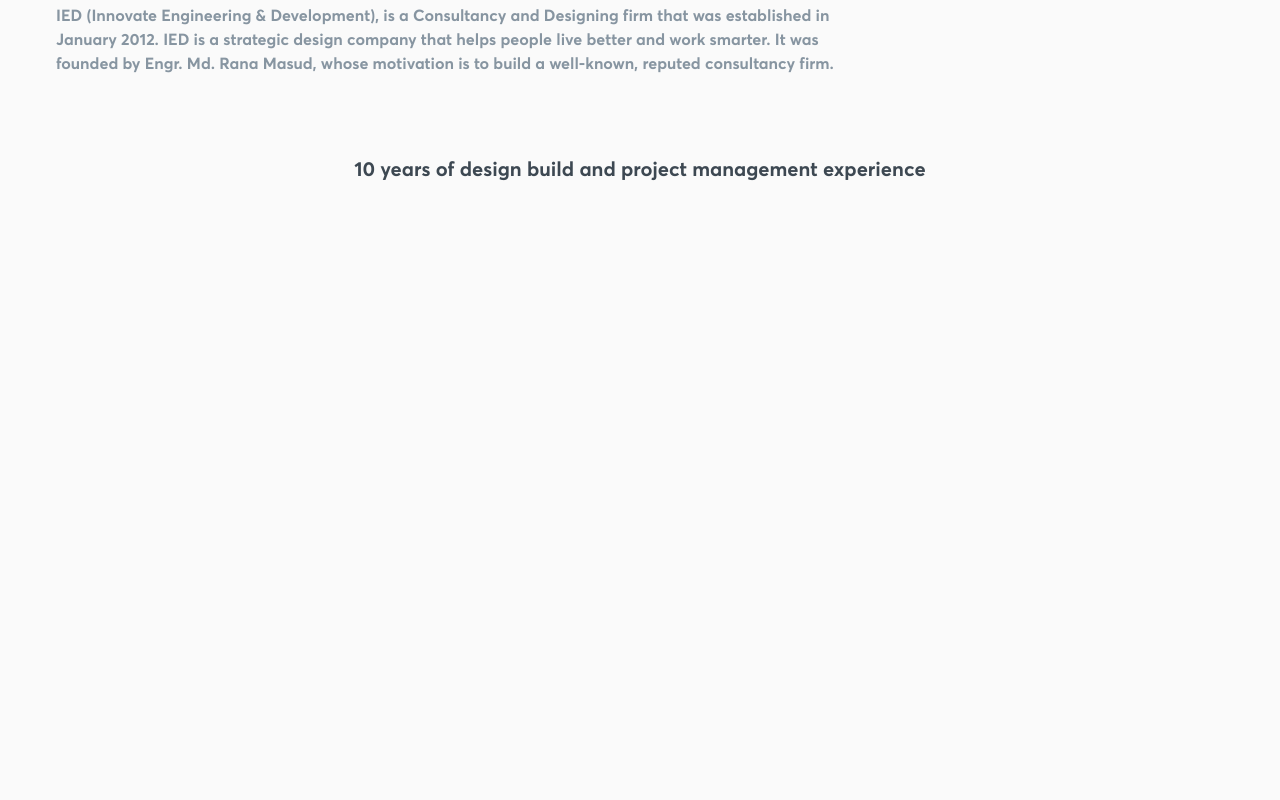
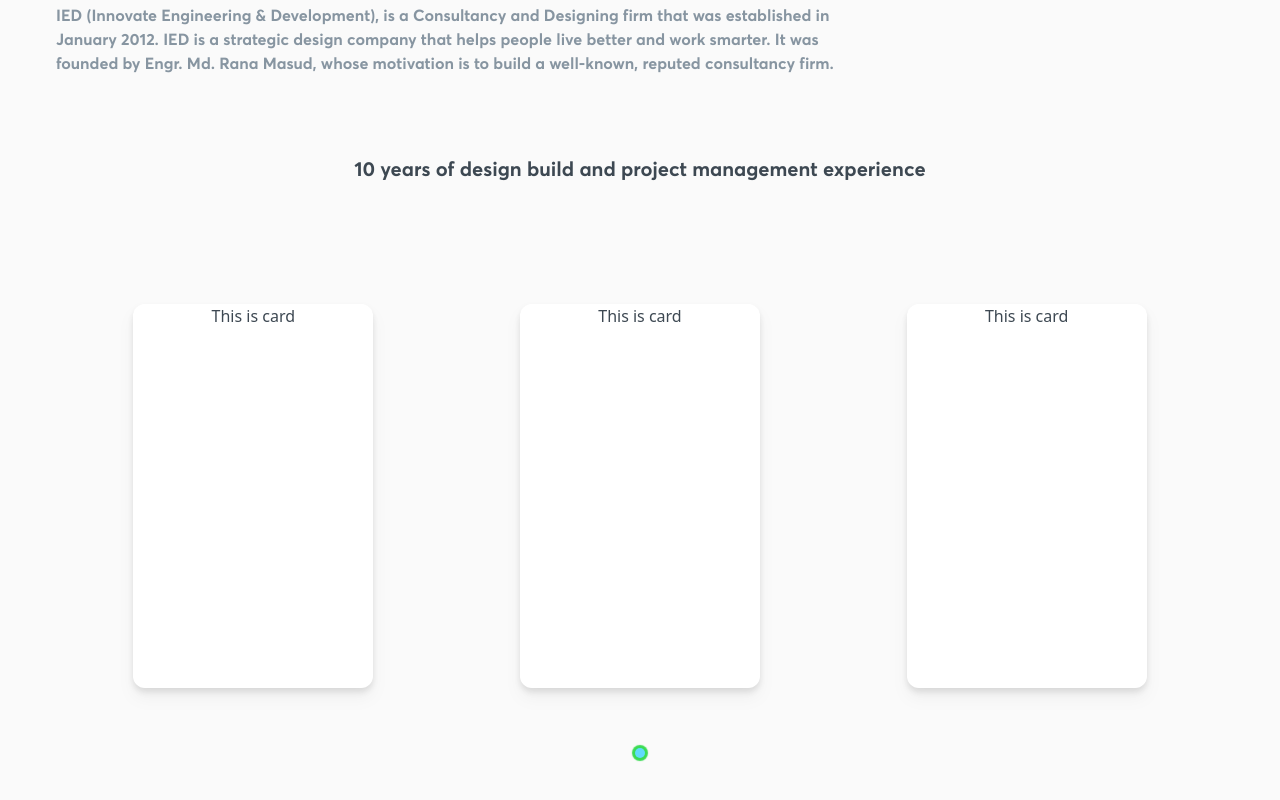
Before and after one commit to xmahbub/innovate, a React (Create React App) app: page / in a window 1280 px wide. Shown: the part 464-1264 px from the top of the page. Before the commit the page ends 800 px from the top, so only its background shows below. Built offline with nearby package versions, Linux system fonts and the light colour scheme.

Commit message:
card added
next sections

```diff
--- a/package.json
+++ b/package.json
@@ -8,9 +8,12 @@
     "@testing-library/user-event": "^13.5.0",
     "react": "^18.0.0",
     "react-dom": "^18.0.0",
+    "react-elastic-carousel": "^0.11.5",
     "react-icons": "^4.3.1",
     "react-lottie": "^1.2.3",
+    "react-responsive-carousel": "^3.2.23",
     "react-scripts": "5.0.0",
+    "styled-components": "^5.3.5",
     "web-vitals": "^2.1.4"
   },
   "scripts": {
--- a/src/App.css
+++ b/src/App.css
@@ -42,6 +42,28 @@
   color: #61dafb;
 }
 
+.Navbar{
+  z-index: 100;
+}
+
+.rec.rec-arrow:disabled {
+  visibility: hidden;
+}
+
+
+.rec-arrow-right{
+  visibility: hidden;
+}
+
+.rec-arrow-left{
+  visibility: hidden;
+}
+
+.rec-dot_active{
+  background-color: #61dafb !important;
+  box-shadow: 0 0 1px 3px rgb(59, 219, 83) !important;
+}
+
 @keyframes App-logo-spin {
   from {
     transform: rotate(0deg);
--- a/src/App.js
+++ b/src/App.js
@@ -3,8 +3,21 @@
 import Navebar from './home/navbar';
 import HomeBody from './home/body';
 import Space from './home/space';
+import Provide from './home/provide';
+import "react-responsive-carousel/lib/styles/carousel.min.css";
+import Carousel from 'react-elastic-carousel';
+
 
 export default function App() {
+
+  const breakpoints=[
+    {width:1,itemsToShow:1},
+    {width:575,itemsToShow:2},
+    {width:768,itemsToShow:3},
+    {width:992,itemsToShow:4},
+  ]
+
+
   return (
     <>
     <Navebar></Navebar>
@@ -12,6 +25,14 @@
     <HomeBody></HomeBody>
     <Space></Space>
     <div className='text-center text-iec-font-primery font-iec-font-family text-xl'>10 years of design build and project management experience</div>
+    <Space></Space>
+    <Carousel breakPoints={breakpoints}>
+        <Provide></Provide>
+        <Provide></Provide>
+        <Provide></Provide>
+    </Carousel>
+    <Space></Space>
+
     </>
   )
 }
--- a/src/home/navbar.js
+++ b/src/home/navbar.js
@@ -8,7 +8,7 @@
 export default function Navebar(){
     const [shadow,setShadow] = useState(false)
     const changeShadow = () =>{
-        if(window.scrollY >= 90){
+        if(window.scrollY >= 30){
             setShadow(true)
         }
         else{
--- /dev/null
+++ b/src/home/provide.js
@@ -0,0 +1,7 @@
+
+
+export default function Provide(){
+    return(
+        <div className="flex drop-shadow-lg w-60 h-96 rounded-xl text-iec-font-primery bg-iec-font-white mx-auto justify-center my-10">This is card</div>
+    )
+}
--- a/tailwind.config.js
+++ b/tailwind.config.js
@@ -16,6 +16,7 @@
       'iec-font-secoun':'#8795A1',
       'iec-font-color':'#28D0D1',
       'iec-font-yellow':'#FFF598',
+      'iec-font-white':'#FFFFFF',
 
     },
     extend: {},
```
Also changed, not shown: 1 other file (tests, documents, lock files or other folders).
